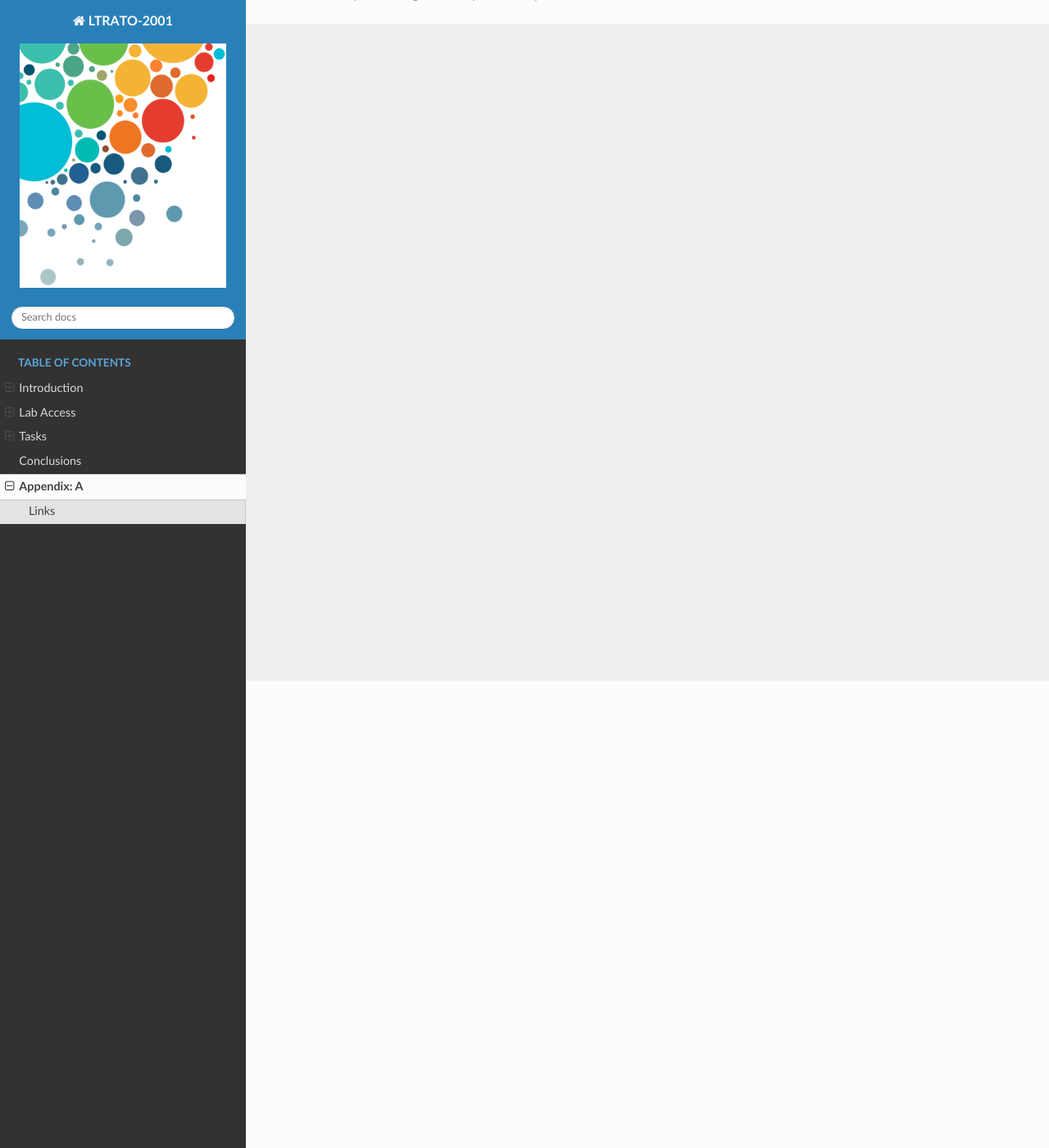
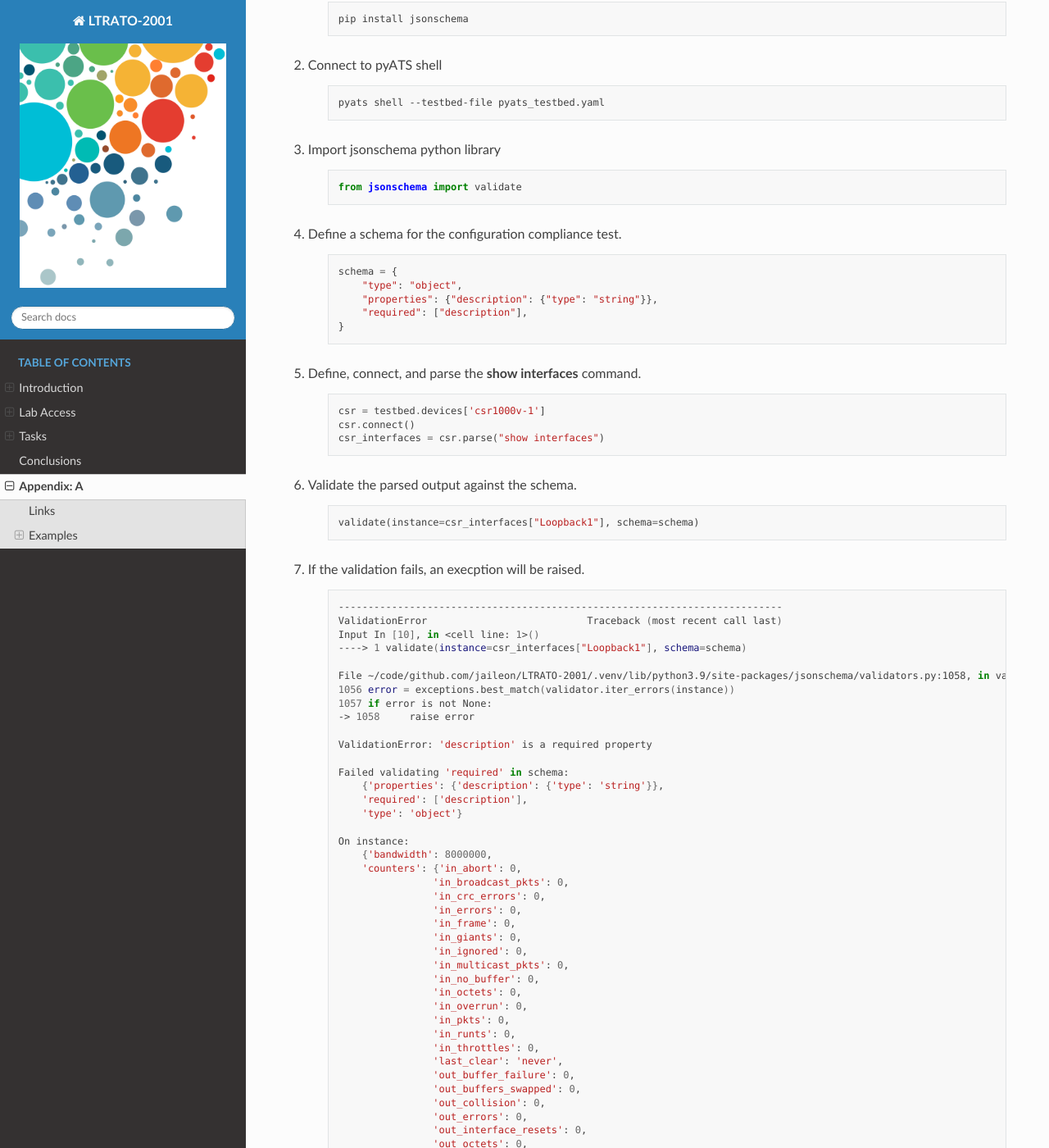
Before and after one commit to CiscoLives/LTRATO-2001, a Sphinx documentation site: the page built from docs/appendix.rst, in a window 1280 px wide and 1400 px high, scrolled down 570 px. Shown: the whole window at 82% size. Built offline with Sphinx 7.4.7 and the Read the Docs theme 2.0.0, drawn with Linux system fonts in a browser that asks for light colours; some of the changed text lies outside the part shown.

Commit message:
Add jsonschema example
Co-Authored-By: Luis Rueda <userlerueda@users.noreply.github.com>

```diff
--- a/docs/appendix.rst
+++ b/docs/appendix.rst
@@ -11,4 +11,138 @@ Links
 - `Available parsers that are supported by pyATS genie <https://pubhub.devnetcloud.com/media/genie-feature-browser/docs/#/parsers>`_
 
 
+Examples
+========
+
+Configuration Compliance
+------------------------
+
+Steps:
+
+#. Install jsonschema python library
+
+    .. code-block:: bash
+
+        pip install jsonschema
+
+
+#. Connect to pyATS shell
+
+    .. code-block:: bash
+
+        pyats shell --testbed-file pyats_testbed.yaml
+
+
+#. Import jsonschema python library
+
+    .. code-block:: python
+
+        from jsonschema import validate
+
+
+#. Define a schema for the configuration compliance test.
+
+    .. code-block:: python
+
+        schema = {
+            "type": "object",
+            "properties": {"description": {"type": "string"}},
+            "required": ["description"],
+        }
+
+#. Define, connect, and parse the **show interfaces** command.
+
+    .. code-block:: python
+
+        csr = testbed.devices['csr1000v-1']
+        csr.connect()
+        csr_interfaces = csr.parse("show interfaces")
+
+#. Validate the parsed output against the schema.
+
+    .. code-block:: python
+
+        validate(instance=csr_interfaces["Loopback1"], schema=schema)
+
+#. If the validation fails, an execption will be raised.
+
+    .. code-block:: bash
+
+        ---------------------------------------------------------------------------
+        ValidationError                           Traceback (most recent call last)
+        Input In [10], in <cell line: 1>()
+        ----> 1 validate(instance=csr_interfaces["Loopback1"], schema=schema)
+
+        File ~/code/github.com/jaileon/LTRATO-2001/.venv/lib/python3.9/site-packages/jsonschema/validators.py:1058, in validate(instance, schema, cls, *args, **kwargs)
+        1056 error = exceptions.best_match(validator.iter_errors(instance))
+        1057 if error is not None:
+        -> 1058     raise error
+
+        ValidationError: 'description' is a required property
+
+        Failed validating 'required' in schema:
+            {'properties': {'description': {'type': 'string'}},
+            'required': ['description'],
+            'type': 'object'}
+
+        On instance:
+            {'bandwidth': 8000000,
+            'counters': {'in_abort': 0,
+                        'in_broadcast_pkts': 0,
+                        'in_crc_errors': 0,
+                        'in_errors': 0,
+                        'in_frame': 0,
+                        'in_giants': 0,
+                        'in_ignored': 0,
+                        'in_multicast_pkts': 0,
+                        'in_no_buffer': 0,
+                        'in_octets': 0,
+                        'in_overrun': 0,
+                        'in_pkts': 0,
+                        'in_runts': 0,
+                        'in_throttles': 0,
+                        'last_clear': 'never',
+                        'out_buffer_failure': 0,
+                        'out_buffers_swapped': 0,
+                        'out_collision': 0,
+                        'out_errors': 0,
+                        'out_interface_resets': 0,
+                        'out_octets': 0,
+                        'out_pkts': 0,
+                        'out_underruns': 0,
+                        'out_unknown_protocl_drops': 0,
+                        'rate': {'in_rate': 0,
+                                'in_rate_pkts': 0,
+                                'load_interval': 300,
+                                'out_rate': 0,
+                                'out_rate_pkts': 0}},
+            'delay': 5000,
+            'enabled': True,
+            'encapsulations': {'encapsulation': 'loopback'},
+            'ipv4': {'10.10.10.10/32': {'ip': '10.10.10.10',
+                                        'prefix_length': '32'}},
+            'keepalive': 10,
+            'last_input': 'never',
+            'last_output': 'never',
+            'line_protocol': 'up',
+            'mtu': 1514,
+            'oper_status': 'up',
+            'output_hang': 'never',
+            'port_channel': {'port_channel_member': False},
+            'queues': {'input_queue_drops': 0,
+                        'input_queue_flushes': 0,
+                        'input_queue_max': 75,
+                        'input_queue_size': 0,
+                        'output_queue_max': 0,
+                        'output_queue_size': 0,
+                        'queue_strategy': 'fifo',
+                        'total_output_drop': 0},
+            'reliability': '255/255',
+            'rxload': '1/255',
+            'txload': '1/255',
+            'type': 'Loopback'}
+
+
+#. If the validation succeeds, no exceptions will be raised.
+
 .. sectionauthor:: Luis Rueda <lurueda@cisco.com>, Jairo Leon <jaileon@cisco.com>
```
